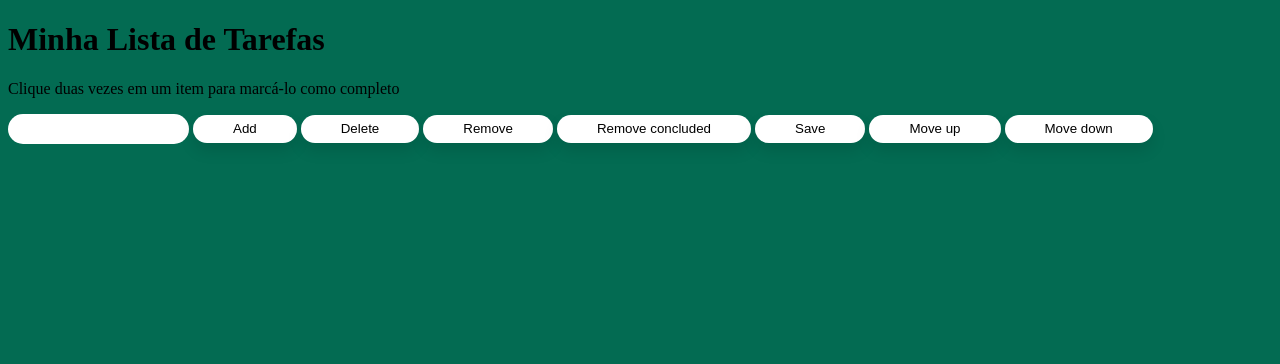
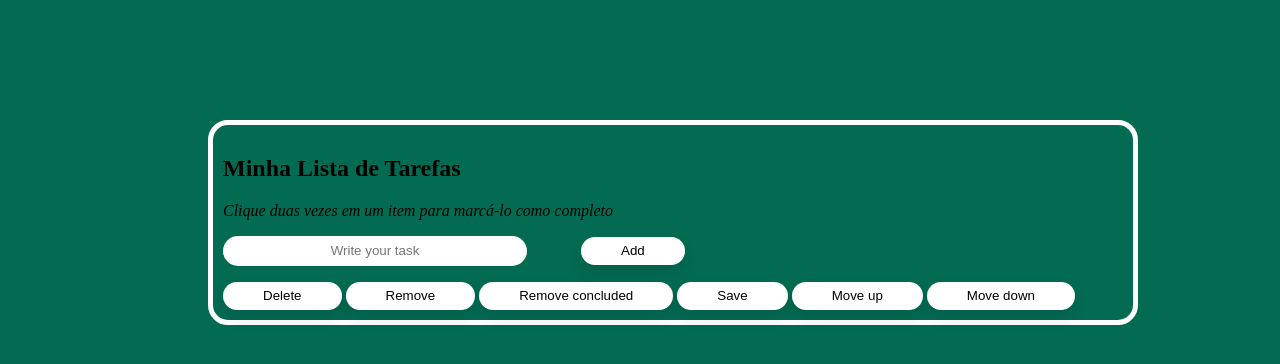
Before and after one commit to Kamila-hydalgo/todo-list, a plain HTML site: page index.html in a window 1280 px wide. Drawn offline with Linux system fonts and the light colour scheme.

Commit message:
Melhorando a estilizaçao no CSS

```diff
--- a/index.html
+++ b/index.html
@@ -8,25 +8,28 @@
     <title>Document</title>
 </head>
 <body>
+<section id='container'>
 <header>
     <h1>Minha Lista de Tarefas</h1>
     <p id='funcionamento'>Clique duas vezes em um item para marcá-lo como completo</p>
 </header>
 <main>
     <section>
-        <input type='text' id='texto-tarefa'>
+        <input type='text' id='texto-tarefa' placeholder="Write your task">
         <button class='button' id='criar-tarefa'>Add</button>
+        <ol id='lista-tarefas'>
+
+        </ol>
         <button class='button' id='apaga-tudo'>Delete</button>
         <button class='button' id='remover-finalizados'>Remove</button>
         <button class='button' id='remover-selecionado'>Remove concluded</button>
         <button class='button' id='salvar-tarefas'>Save</button>
         <button class='button' id='mover-cima'>Move up</button>
         <button class='button' id='mover-baixo'>Move down</button>
-        <ol id='lista-tarefas'>
 
-        </ol>
     </section>
 </main>
+</section>
 
     <script src='script.js'></script>
 </body>
--- a/style.css
+++ b/style.css
@@ -1,5 +1,13 @@
 .selected {
   background-color: gray;
+}
+
+#funcionamento {
+  font-style: italic;
+}
+
+#criar-tarefa {
+  margin-left: 50px;
 }
 
 .completed {
@@ -22,4 +30,17 @@ body {
   height: 28px;
   border-radius: 30px;
   border: none;
+  width: 300px;
+  text-align: center;
 }
+
+#container {
+  display: flex;
+  flex-direction: column;
+  border: solid white 5px;
+  padding: 10px;
+  border-radius: 20px;
+  margin-top: 120px;
+  margin-left: 200px;
+  width: 900px;
+}
```
